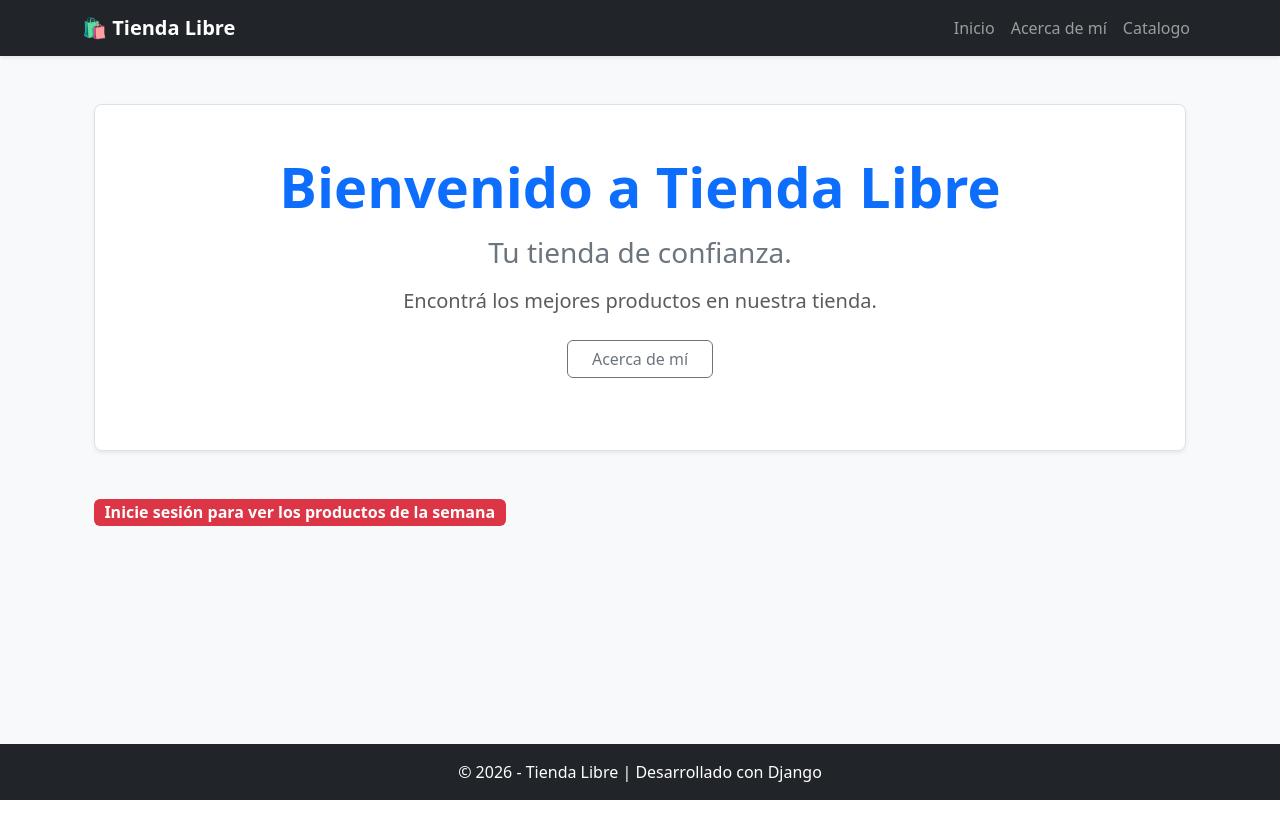
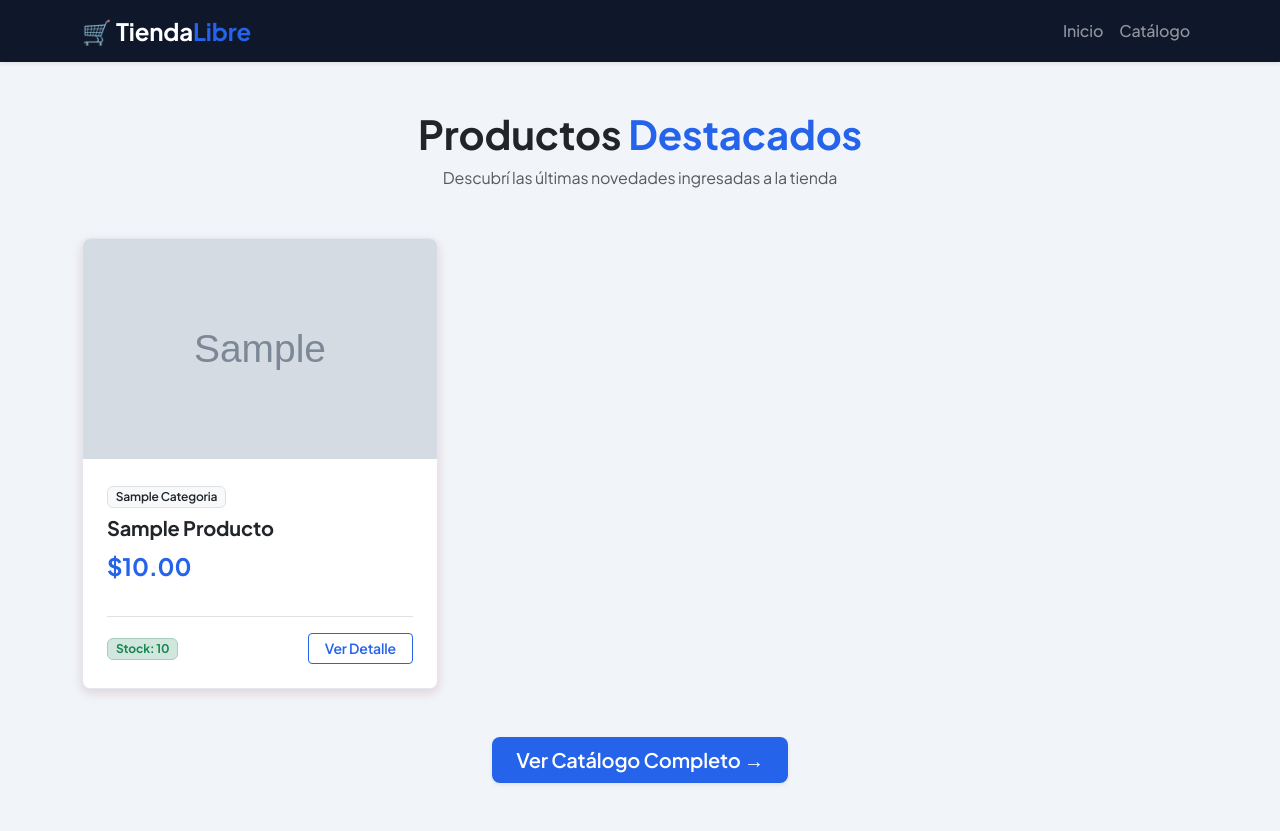
Before and after one commit to Villada-PG3/trabajo-practico-tienda-libre-fabriitisano, a Django app: template ecommerce/tiendalibre/templates/tiendalibre/home.html in a window 1280 px wide. Before the commit the page ends 800 px from the top, so only its background shows below. Run offline with Django 5.2, Linux system fonts and the light colour scheme; the template is opened without the code that fills it: most values are stand-ins (such as "Sample title", 1, 10 or a date in 2020); grey boxes marked "Sample" are stand-in pictures.

Commit message:
feat: pagina de detalle de producto con URL dinamica.

```diff
--- a/ecommerce/tiendalibre/templates/tiendalibre/base.html
+++ b/ecommerce/tiendalibre/templates/tiendalibre/base.html
@@ -1,48 +1,86 @@
-{% load static %}
-
 <!DOCTYPE html>
 <html lang="es">
 <head>
-    <meta charset="UTF-8">
-    <meta name="viewport" content="width=device-width, initial-scale=1.0">
+  <meta charset="UTF-8">
+  <meta name="viewport" content="width=device-width, initial-scale=1.0">
+  <title>Tienda Libre</title>
 
-    <title>{% block title %}Tienda Libre{% endblock %}</title>
+  <!-- Bootstrap 5 CSS -->
+  <link href="https://cdn.jsdelivr.net/npm/bootstrap@5.3.0/dist/css/bootstrap.min.css" rel="stylesheet">
 
-    <!-- Bootstrap 5.3 -->
-    <link
-        href="https://cdn.jsdelivr.net/npm/bootstrap@5.3.3/dist/css/bootstrap.min.css"
-        rel="stylesheet"
-    >
+  <!-- Fuente Google Fonts: Plus Jakarta Sans -->
+  <link rel="preconnect" href="https://fonts.googleapis.com">
+  <link rel="preconnect" href="https://fonts.gstatic.com" crossorigin>
+  <link href="https://fonts.googleapis.com/css2?family=Plus+Jakarta+Sans:wght@400;500;600;700&display=swap" rel="stylesheet">
 
-    {% block extra_css %}
-    {% endblock %}
+  <style>
+    :root {
+      --accent-color: #2563eb;
+      --accent-hover: #1d4ed8;
+      --bg-body-light: #f1f5f9; /* Gris muy clarito, casi blanco */
+      --navbar-navy: #0f172a;    /* Navbar azul oscuro profesional */
+    }
+    body {
+      font-family: 'Plus Jakarta Sans', sans-serif;
+      letter-spacing: -0.01em;
+      background-color: var(--bg-body-light);
+      color: #0f172a;
+    }
+    .bg-navy {
+      background-color: var(--navbar-navy) !important;
+    }
+    .text-accent {
+      color: var(--accent-color) !important;
+    }
+    .btn-accent {
+      background-color: var(--accent-color);
+      color: #fff;
+      border: none;
+    }
+    .btn-accent:hover {
+      background-color: var(--accent-hover);
+      color: #fff;
+    }
+    .btn-outline-accent {
+      border-color: var(--accent-color);
+      color: var(--accent-color);
+    }
+    .btn-outline-accent:hover {
+      background-color: var(--accent-color);
+      color: #fff;
+    }
+  </style>
+
+  {% block extra_css %}{% endblock %}
 </head>
+<body>
 
-<body class="d-flex flex-column min-vh-100 bg-light">
+  <!-- Navbar en Azul Oscuro (Navy) -->
+  <nav class="navbar navbar-expand-lg navbar-dark bg-navy shadow-sm mb-4">
+    <div class="container">
+        <a class="navbar-brand fw-bold fs-4" href="{% url 'home' %}">
+        🛒 Tienda<span class="text-accent">Libre</span>
+        </a>
+      <button class="navbar-toggler" type="button" data-bs-toggle="collapse" data-bs-target="#navbarNav">
+        <span class="navbar-toggler-icon"></span>
+      </button>
+      <div class="collapse navbar-collapse" id="navbarNav">
+        <ul class="navbar-nav ms-auto">
+          <li class="nav-item">
+            <a class="nav-link fw-medium" href="{% url 'home' %}">Inicio</a>
+          </li>
+          <li class="nav-item">
+            <a class="nav-link fw-medium" href="{% url 'catalogo' %}">Catálogo</a>
+          </li>
+        </ul>
+      </div>
+    </div>
+  </nav>
 
-    <!-- Incluimos la navbar desde el archivo parcial -->
-    {% include "tiendalibre/_navbar.html" %}
+  {% block content %}
+  {% endblock %}
 
-    <!-- Contenido que cambiará en cada página -->
-    <main class="container py-4 flex-grow-1">
-        {% block content %}
-        {% endblock %}
-    </main>
-
-    <!-- Footer -->
-    <footer class="bg-dark text-white text-center py-3 mt-auto">
-        <p class="mb-0">
-            © 2026 - Tienda Libre | Desarrollado con Django
-        </p>
-    </footer>
-
-    <!-- Bootstrap JS -->
-    <script
-        src="https://cdn.jsdelivr.net/npm/bootstrap@5.3.3/dist/js/bootstrap.bundle.min.js"
-    ></script>
-
-    {% block extra_js %}
-    {% endblock %}
-
+  <!-- Bootstrap JS -->
+  <script src="https://cdn.jsdelivr.net/npm/bootstrap@5.3.0/dist/js/bootstrap.bundle.min.js"></script>
 </body>
 </html>
--- a/ecommerce/tiendalibre/templates/tiendalibre/home.html
+++ b/ecommerce/tiendalibre/templates/tiendalibre/home.html
@@ -1,75 +1,91 @@
-{% extends "tiendalibre/base.html" %}
-{% load static %}
+{% extends 'tiendalibre/base.html' %}
 
-{% block title %}Inicio | Tienda Libre{% endblock %}
+{% block extra_css %}
+<style>
+  .card-hover {
+    transition: all 0.25s ease;
+    border: 1px solid #e2e8f0;
+    box-shadow: 0 4px 12px rgba(128, 0, 32, 0.15) !important;
+  }
+  .card-hover:hover {
+    transform: translateY(-6px);
+    border-color: #cbd5e1;
+    box-shadow: 0 12px 24px rgba(128, 0, 32, 0.3) !important;
+  }
+  .product-image {
+    height: 220px;
+    object-fit: cover;
+  }
+</style>
+{% endblock %}
 
 {% block content %}
-<div class="container py-4">
+<div class="container my-5">
 
+  <div class="text-center mb-5">
+    <h1 class="fw-bold text-dark display-6">Productos <span class="text-accent">Destacados</span></h1>
+    <p class="text-muted">Descubrí las últimas novedades ingresadas a la tienda</p>
+  </div>
 
-  <div class="text-center bg-white p-5 rounded-3 border shadow-sm mb-5">
-    <h1 class="display-4 fw-bold text-primary mb-3">Bienvenido a Tienda Libre</h1>
-    <h2 class="fs-3 text-secondary mb-3">Tu tienda de confianza.</h2>
-    <p class="lead text-muted mb-4">Encontrá los mejores productos en nuestra tienda.</p>
+  <div class="row g-4">
+    {% for producto in productos %}
+      <div class="col-12 col-md-4">
+        <div class="card h-100 shadow-sm rounded-3 card-hover overflow-hidden">
 
-    <div class="d-flex justify-content-center gap-2 mb-4">
-      <a href="{% url 'acerca_de' %}" class="btn btn-outline-secondary px-4">
-        Acerca de mí
+          <a href="{% url 'detalle_producto' pk=producto.pk %}">
+            {% if producto.imagen %}
+              <img src="{{ producto.imagen.url }}" class="card-img-top product-image" alt="{{ producto.nombre }}">
+            {% else %}
+              <div class="product-image d-flex align-items-center justify-content-center bg-light text-muted">
+                Sin imagen
+              </div>
+            {% endif %}
+          </a>
+
+          <div class="card-body d-flex flex-column justify-content-between p-4">
+            <div>
+              <span class="badge bg-light text-dark border mb-2 fw-semibold">
+                {{ producto.categoria.nombre|default:"Sin Categoría"|title }}
+              </span>
+
+              <h5 class="card-title fw-bold mb-2">
+                <a href="{% url 'detalle_producto' pk=producto.pk %}" class="text-decoration-none text-dark">
+                  {{ producto.nombre|title }}
+                </a>
+              </h5>
+
+              <p class="card-text fs-4 text-accent fw-bold mb-3">
+                ${{ producto.precio|default:"Consultar"|floatformat:2 }}
+              </p>
+            </div>
+
+            <div class="d-flex justify-content-between align-items-center mt-3 pt-3 border-top">
+              {% if producto.stock > 0 %}
+                <span class="badge bg-success-subtle text-success border border-success-subtle px-2 py-1">Stock: {{ producto.stock }}</span>
+              {% else %}
+                <span class="badge bg-danger-subtle text-danger border border-danger-subtle px-2 py-1">Sin Stock</span>
+              {% endif %}
+
+              <a href="{% url 'detalle_producto' pk=producto.pk %}" class="btn btn-outline-accent btn-sm fw-semibold px-3">
+                Ver Detalle
               </a>
             </div>
           </div>
 
-
-    <div>
-      {% if usuario_logueado %}
-        <span class="badge bg-success fs-6 mb-4 text-center">Sesión Iniciada</span>
-        <h2 class="fs-1 text-dark mb-3 ">Ofertas semanales</h2>
-
-
-        <div class="row g-4">
-          {% for producto in productos %}
-            <div class="col-12 col-md-6 col-lg-4">
-              <div class="card h-100 shadow-sm border">
-                <div class="card-body d-flex flex-column justify-content-between p-4">
-                  <div>
-                    <h5 class="card-title fw-bold text-dark mb-2">{{ producto.nombre }}</h5>
-
-                    <p class="card-text fs-4 text-primary fw-bold mb-3">
-                      {% if producto.precio %}
-                        ${{ producto.precio|floatformat:2 }}
-                      {% else %}
-                        <span class="text-muted fs-6">{{ producto.precio|default:"Consultar precio" }}</span>
-                      {% endif %}
-                    </p>
-                  </div>
-
-                  <div>
-                    {% if producto.stock == 0 %}
-                      <span class="badge bg-danger fs-6">Sin stock (0)</span>
-                    {% else %}
-                      <span class="badge bg-success fs-6">Stock disponible: {{ producto.stock }}</span>
-                    {% endif %}
-                  </div>
-                </div>
         </div>
       </div>
     {% empty %}
-
-            <div class="col-12">
-              <div class="alert alert-warning text-center py-4" role="alert">
-                <h4 class="alert-heading fw-bold">No hay productos disponibles</h4>
-                <p class="mb-0">En este momento no disponemos de ofertas de la semana.</p>
-              </div>
+      <div class="col-12 text-center py-4">
+        <p class="text-muted">No hay productos destacados por el momento.</p>
       </div>
     {% endfor %}
   </div>
 
-      {% else %}
-
-        <span class="badge bg-danger fs-6">Inicie sesión para ver los productos de la semana</span>
-      {% endif %}
-    </div>
+  <div class="text-center mt-5">
+    <a href="{% url 'catalogo' %}" class="btn btn-accent btn-lg px-4 shadow-sm fw-semibold">
+      Ver Catálogo Completo &rarr;
+    </a>
   </div>
 
-
+</div>
 {% endblock %}
--- a/ecommerce/tiendalibre/urls.py
+++ b/ecommerce/tiendalibre/urls.py
@@ -5,4 +5,5 @@ urlpatterns = [
     path('', views.home, name='home'),
     path('acerca-de-mi/', views.acerca_de, name='acerca_de'),
     path('catalogo/', views.catalogo, name='catalogo'),
+    path('producto/<int:pk>/', views.detalle_producto, name='detalle_producto'),
 ]
```
Also changed, not shown: ecommerce/tiendalibre/templates/tiendalibre/catalogo.html (+36 -21 lines), ecommerce/tiendalibre/templates/tiendalibre/detalle.html (added, +92 -0 lines), ecommerce/tiendalibre/views.py (+6 -2 lines). Lines whose indentation alone changed are shown as unchanged.
